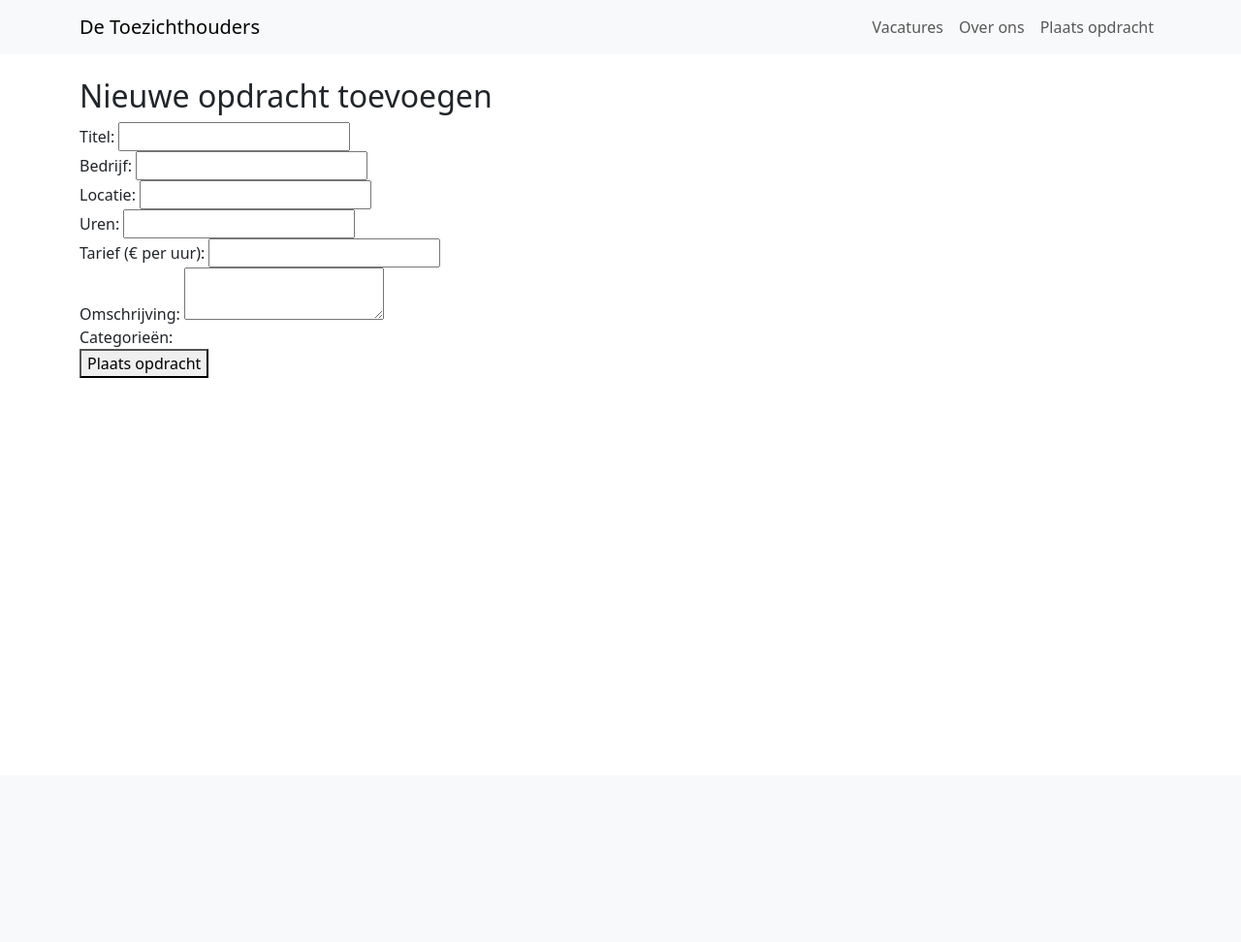
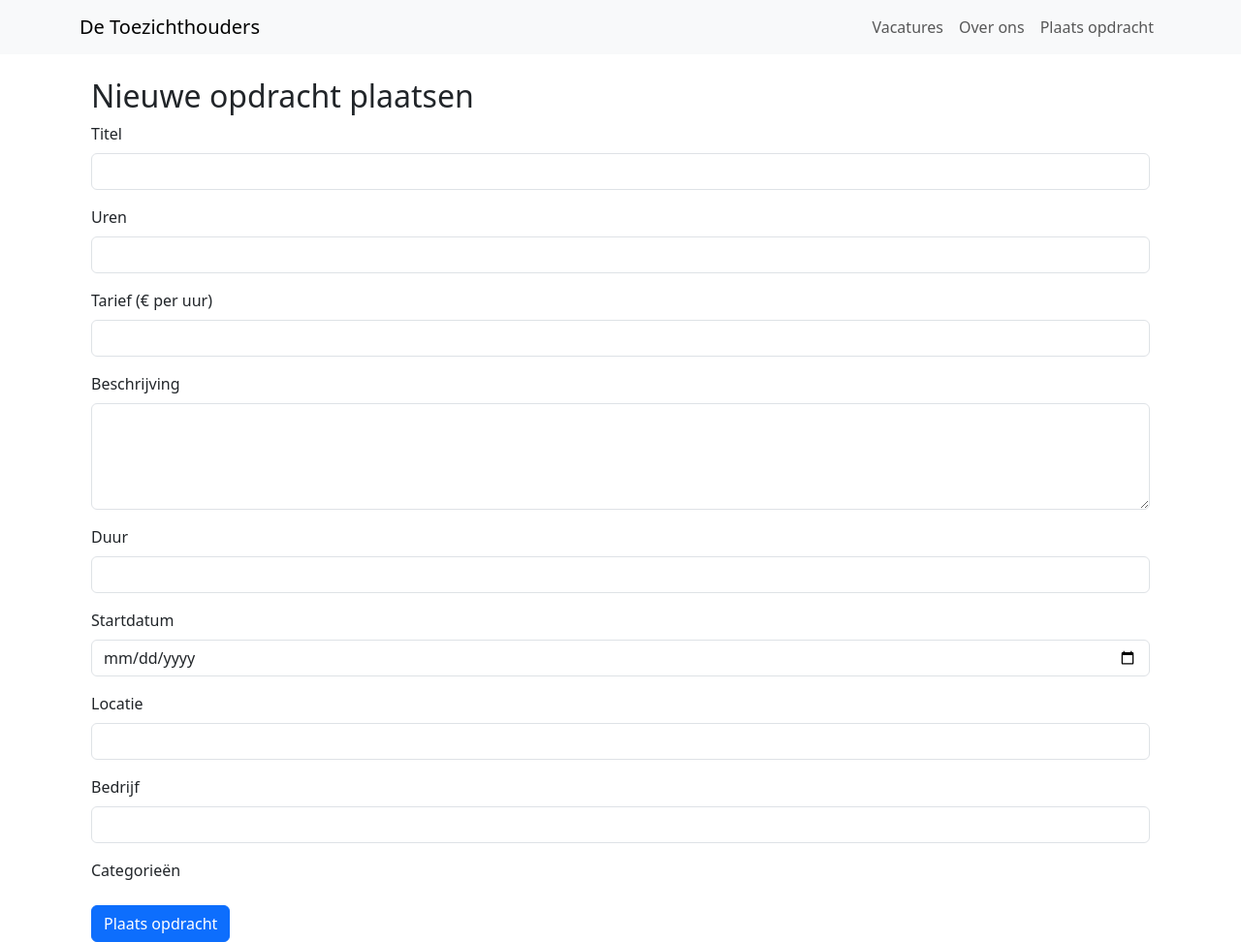
Before and after one commit to OostersBeheer/DeToezichthouders, a Python web app: template templates/admin.html in a window 1280 px wide. Shown: the whole page at 97% size. Before the commit the page ends 390 px from the top, so only its background shows below. Run offline with Jinja, Linux system fonts and the light colour scheme; the template is opened without the code that fills it, so the values that code supplies are empty.

Commit message:
admin.html

```diff
--- a/templates/admin.html
+++ b/templates/admin.html
@@ -1,45 +1,52 @@
 {% extends "base.html" %}
 {% block content %}
-  {% if login %}
-    <h2>Admin login</h2>
+  <div class="container mt-4">
+    <h2>Nieuwe opdracht plaatsen</h2>
     <form method="post">
-      <input type="password" name="password" placeholder="Admin wachtwoord" required>
-      <button type="submit" name="login">Login</button>
-    </form>
-  {% else %}
-    <h2>Nieuwe opdracht toevoegen</h2>
-    <form method="post">
-      <div>
-        <label>Titel:</label>
-        <input type="text" name="title" required>
+      <div class="mb-3">
+        <label class="form-label">Titel</label>
+        <input type="text" name="title" class="form-control" required>
       </div>
-      <div>
-        <label>Bedrijf:</label>
-        <input type="text" name="company">
+      <div class="mb-3">
+        <label class="form-label">Uren</label>
+        <input type="text" name="hours" class="form-control">
       </div>
-      <div>
-        <label>Locatie:</label>
-        <input type="text" name="location">
+      <div class="mb-3">
+        <label class="form-label">Tarief (€ per uur)</label>
+        <input type="number" step="0.01" name="rate" class="form-control">
       </div>
-      <div>
-        <label>Uren:</label>
-        <input type="number" name="hours" step="0.1">
+      <div class="mb-3">
+        <label class="form-label">Beschrijving</label>
+        <textarea name="description" class="form-control" rows="4"></textarea>
       </div>
-      <div>
-        <label>Tarief (€ per uur):</label>
-        <input type="number" name="rate" step="0.01">
+      <div class="mb-3">
+        <label class="form-label">Duur</label>
+        <input type="text" name="duration" class="form-control">
       </div>
-      <div>
-        <label>Omschrijving:</label>
-        <textarea name="description"></textarea>
+      <div class="mb-3">
+        <label class="form-label">Startdatum</label>
+        <input type="date" name="start_date" class="form-control">
       </div>
-      <div>
-        <label>Categorieën:</label><br>
+      <div class="mb-3">
+        <label class="form-label">Locatie</label>
+        <input type="text" name="location" class="form-control">
+      </div>
+      <div class="mb-3">
+        <label class="form-label">Bedrijf</label>
+        <input type="text" name="company" class="form-control">
+      </div>
+      <div class="mb-3">
+        <label class="form-label">Categorieën</label>
+        <div class="d-flex flex-wrap gap-2">
           {% for slug, label in categories %}
-          <input type="checkbox" name="categories" value="{{ slug }}"> {{ label }}<br>
+            <div class="form-check">
+              <input class="form-check-input" type="checkbox" name="categories" value="{{ slug }}">
+              <label class="form-check-label">{{ label }}</label>
+            </div>
           {% endfor %}
         </div>
-      <button type="submit" name="add_job">Plaats opdracht</button>
+      </div>
+      <button type="submit" class="btn btn-primary">Plaats opdracht</button>
     </form>
-  {% endif %}
+  </div>
 {% endblock %}
```
Lines whose indentation alone changed are shown as unchanged.
